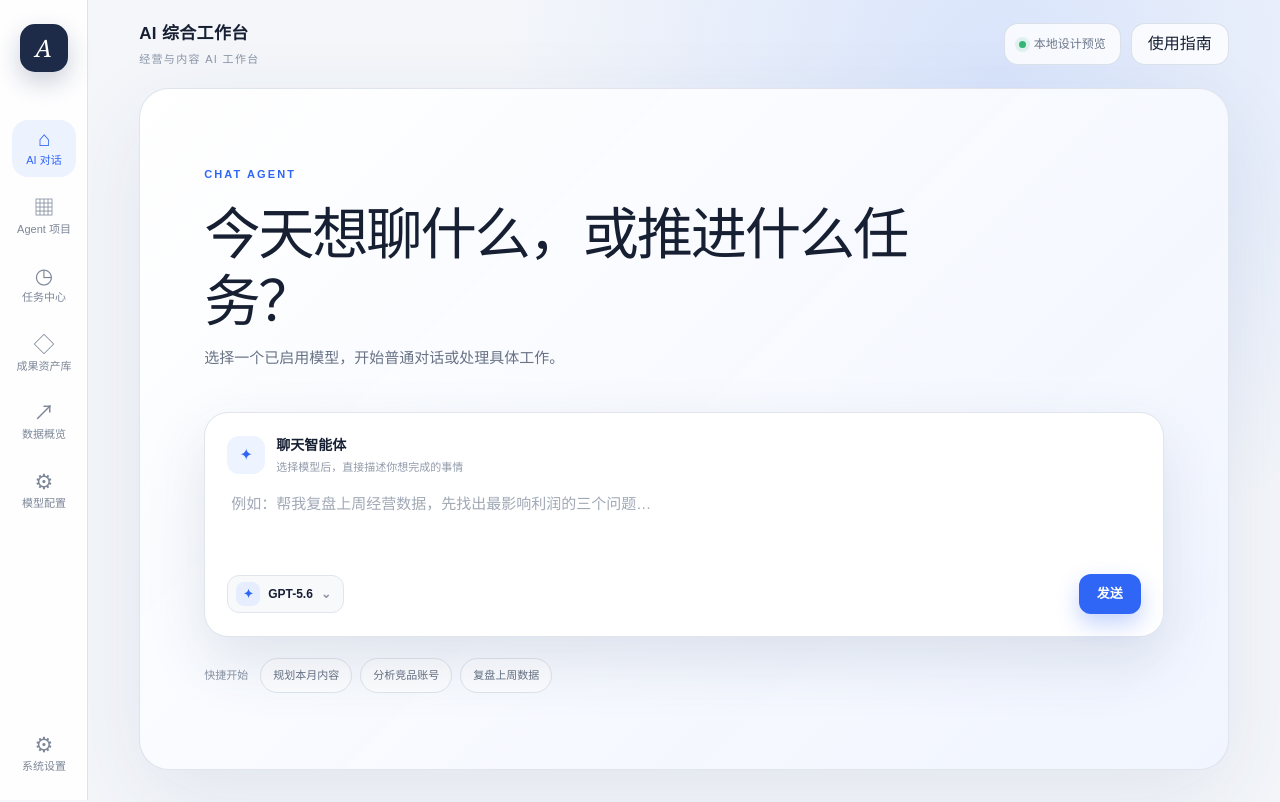
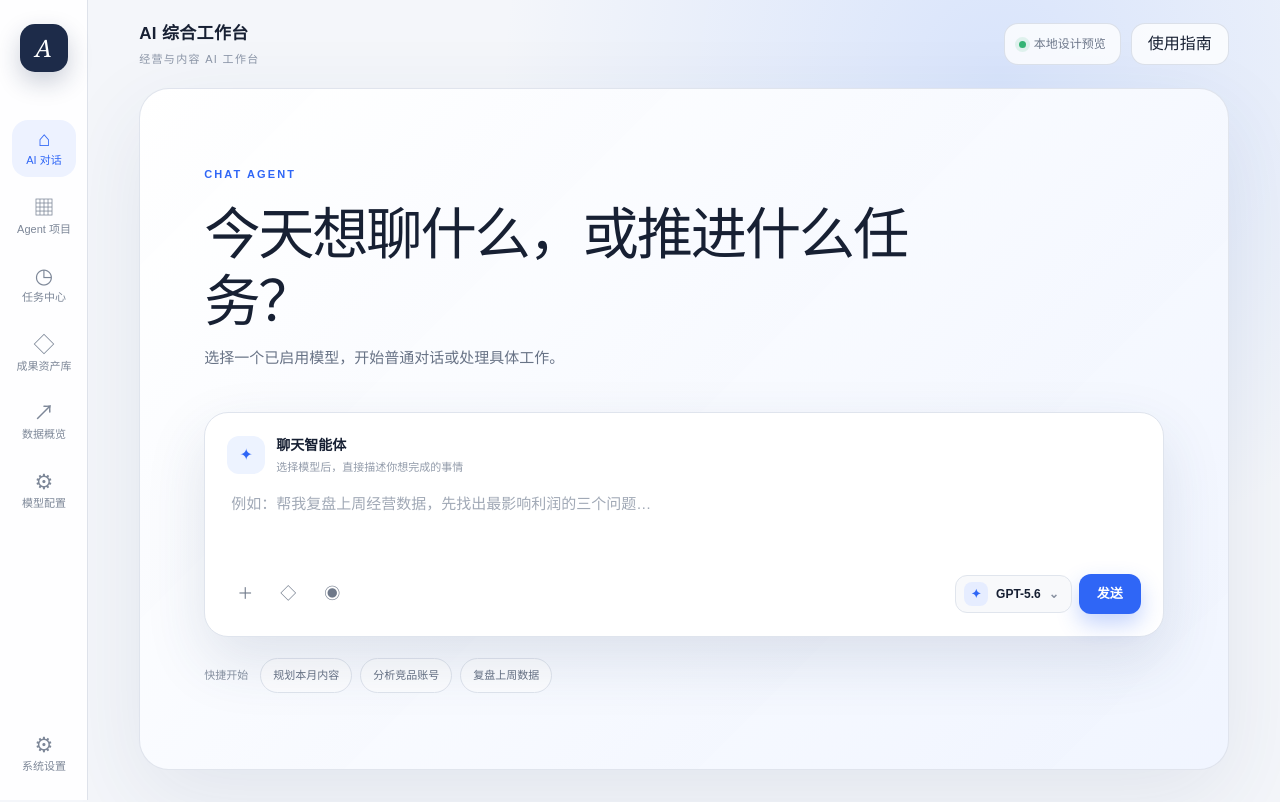
Before and after one commit to lvyakun325-creator/ai-comprehensive-workbench, a Next.js app: page / in a window 1280 px wide. Shown: the top 802 px of the page. Built offline with nearby package versions, Linux system fonts and the light colour scheme.

Commit message:
fix: complete single chat model configuration

```diff
--- a/app/components/ControlDesk.tsx
+++ b/app/components/ControlDesk.tsx
@@ -35,6 +35,31 @@ export function ControlDesk({ onOpenModels, onPreview }: ControlDeskProps) {
           placeholder="例如：帮我复盘上周经营数据，先找出最影响利润的三个问题…"
         />
         <div className="chat-toolbar">
+          <div className="attach-actions">
+            <button
+              aria-label="添加附件"
+              onClick={() => onPreview("附件功能尚未接入")}
+              type="button"
+            >
+              ＋
+            </button>
+            <button
+              aria-label="工具"
+              onClick={() => onPreview("工具功能尚未接入")}
+              type="button"
+            >
+              ◇
+            </button>
+            <button
+              aria-label="语音输入"
+              className="voice-button"
+              onClick={() => onPreview("语音输入尚未接入")}
+              type="button"
+            >
+              ◉
+            </button>
+          </div>
+          <div className="send-actions">
             <div className="model-select">
               {enabledModels.length === 0 ? (
                 <button
@@ -47,8 +72,8 @@ export function ControlDesk({ onOpenModels, onPreview }: ControlDeskProps) {
               ) : (
                 <>
                   <button
+                    aria-controls="enabled-model-picker"
                     aria-expanded={isModelPickerOpen}
-                  aria-haspopup="menu"
                     aria-label={`选择模型，当前 ${selectedModel?.displayName ?? "未选择"}`}
                     className="model-trigger"
                     onClick={() => setModelPickerOpen((isOpen) => !isOpen)}
@@ -59,7 +84,12 @@ export function ControlDesk({ onOpenModels, onPreview }: ControlDeskProps) {
                     <em>⌄</em>
                   </button>
                   {isModelPickerOpen ? (
-                  <div aria-label="已启用模型" className="model-menu" role="menu">
+                    <div
+                      aria-label="已启用模型"
+                      className="model-menu"
+                      id="enabled-model-picker"
+                      role="group"
+                    >
                       <div className="model-menu-head">
                         <div>
                           <strong>选择模型</strong>
@@ -112,6 +142,7 @@ export function ControlDesk({ onOpenModels, onPreview }: ControlDeskProps) {
             </button>
           </div>
         </div>
+      </div>
 
       <div className="quick-prompts">
         <span>快捷开始</span>
--- a/app/components/ModelConfigPanel.tsx
+++ b/app/components/ModelConfigPanel.tsx
@@ -157,6 +157,11 @@ export function ModelConfigPanel({
                 {model.enabled ? `停用 ${model.displayName}` : `启用 ${model.displayName}`}
               </button>
               <button
+                aria-label={
+                  model.isDefault
+                    ? "设为默认"
+                    : `设为默认 ${model.displayName}（${model.provider} · ${model.modelId}）`
+                }
                 disabled={!model.enabled || model.isDefault}
                 onClick={() => setDefaultModel(model.id)}
                 type="button"
--- a/app/components/ModelRegistryProvider.tsx
+++ b/app/components/ModelRegistryProvider.tsx
@@ -55,7 +55,7 @@ export function ModelRegistryProvider({ children }: { children: ReactNode }) {
 
     queueMicrotask(() => {
       setModels(storedModels);
-      setSelectedModelIdState((currentId) => resolveSelectedModelId(storedModels, currentId));
+      setSelectedModelIdState(resolveSelectedModelId(storedModels, null));
       setHydrated(true);
     });
   }, []);
```
Also changed, not shown: 2 other files (tests, documents, lock files or other folders). Lines whose indentation alone changed are shown as unchanged.
